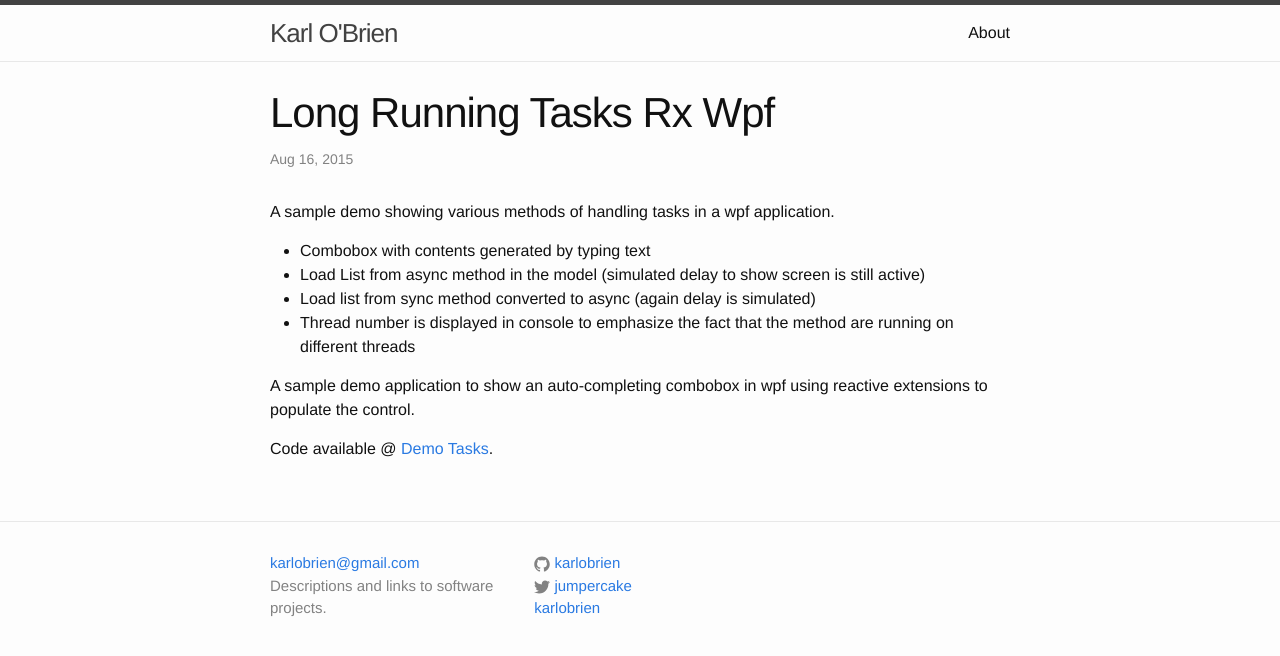
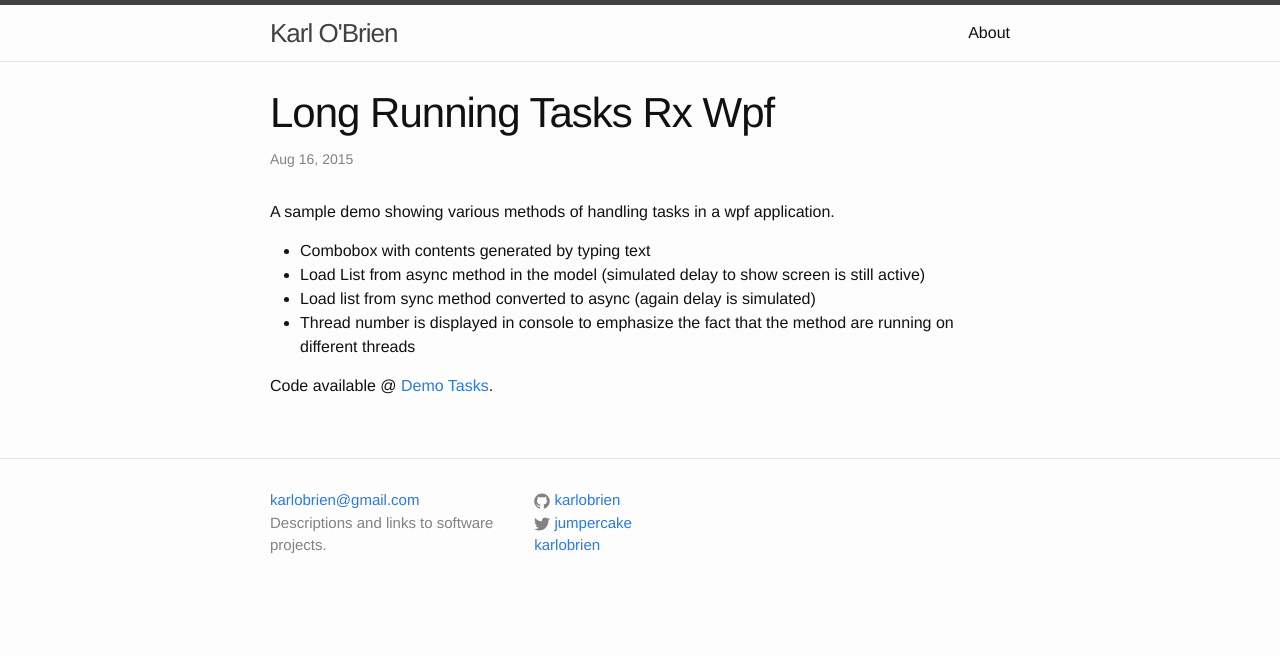
Before and after one commit to karlobrien/karlobrien.github.com, a Jekyll site: the page built from _posts/2015-08-16-ComboBox-AutoComplete-Rx-Wpf.markdown, in a window 1280 px wide. Shown: the top 656 px of the page. Built offline with Jekyll 4.4.1, drawn with Linux system fonts in a browser that asks for light colours.

Commit message:
remove unused text

```diff
--- a/_posts/2015-08-16-ComboBox-AutoComplete-Rx-Wpf.markdown
+++ b/_posts/2015-08-16-ComboBox-AutoComplete-Rx-Wpf.markdown
@@ -12,8 +12,6 @@ A sample demo showing various methods of handling tasks in a wpf application.
 - Load list from sync method converted to async (again delay is simulated)
 - Thread number is displayed in console to emphasize the fact that the method are running on different threads
 
-A sample demo application to show an auto-completing combobox in wpf using reactive extensions to populate the control.
-
 Code available @ [Demo Tasks][Tasks].
 
 [Tasks]: https://github.com/karlobrien/LongRunningTasksForWpf
```
